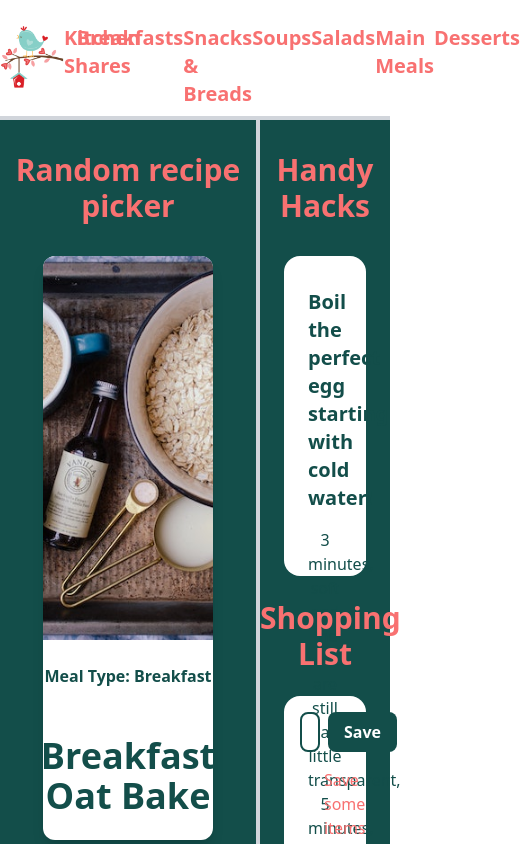
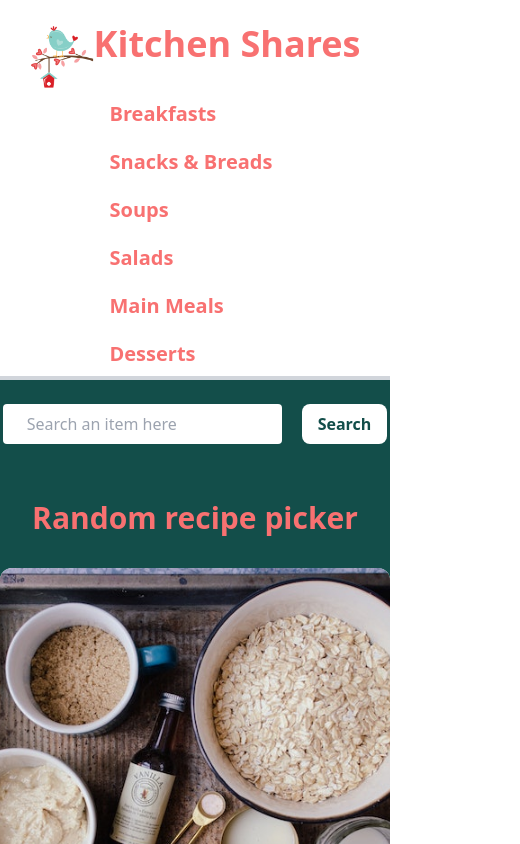
Before and after one commit to BiancaNiemann/Recipe_Site_React, a React (Vite) app: page / in a window 390 px wide. Shown: the top 844 px of the page, 520 px wide, since content can reach past the window. Built offline with nearby package versions, Linux system fonts and the light colour scheme.

Commit message:
searcbar added & media queries set

```diff
--- a/src/App.jsx
+++ b/src/App.jsx
@@ -16,6 +16,7 @@ import MainMeals from "./pages/MainMeals"
 import Dessert from "./pages/Desserts"
 import RecipeDetails from "./pages/RecipeDetail"
 import SnacksAndBreads from "./pages/Snacks&Breads";
+import Search from "./pages/Search";
 
 const router = createBrowserRouter(createRoutesFromElements(
   <Route path="/" element={<Layout />} >
@@ -27,6 +28,7 @@ const router = createBrowserRouter(createRoutesFromElements(
     <Route path="main" element={<MainMeals />} />
     <Route path="dessert" element={<Dessert />} />
     <Route path=":userId" element={<RecipeDetails/>} />
+    <Route path="searchedItem" element={<Search />} />
   </Route>
 
 ))
--- a/src/components/Header.jsx
+++ b/src/components/Header.jsx
@@ -4,16 +4,17 @@ import birdy from "../../public/images/birdy.png"
 
 export default function Header(){
     return (
-        <header className="flex justify-evenly pt-6 pb-2 border-b-4 border-gray-300 font-sans text-xl text-red-400 font-bold">
+        <header className="grid lg:flex justify-evenly pt-6 pb-2 border-b-4 border-gray-300 font-sans text-xl text-red-400 font-bold">
             <Link
                 to="/"
             >
                 <div className="flex">
                     <img src={birdy} alt="birdy logo" className="w-16"/>
-                    <h2>Kitchen Shares</h2>
+                    <h2 className="text-4xl">Kitchen Shares</h2>
                 </div>
 
             </Link>
+            <div className="flex gap-5 lg:gap-10 flex-col lg:flex-row pl-20 pt-3">
             <NavLink
                 to="breakfast"
             >
@@ -44,6 +45,8 @@ export default function Header(){
             >
                 Desserts
             </NavLink>
+            </div>
+
         </header>
     )
 }
--- /dev/null
+++ b/src/components/SearchBar.jsx
@@ -0,0 +1,32 @@
+import React, { useState } from "react"
+import { NavLink } from "react-router-dom"
+
+export default function SearchBar() {
+
+    const [searchItem, setSearchItem] = useState('')
+
+    function handleListChange(e) {
+        setSearchItem(e.target.value)
+    }
+
+    return (
+        <div className="flex items-center gap-5 m-6">
+            <input
+                type="text"
+                id="searchItem"
+                name="searchItem"
+                onChange={handleListChange}
+                value={searchItem}
+                className="bg-white py-2 px-6 rounded"
+                placeholder="Search an item here"
+            />
+            <NavLink
+                to="searchedItem"
+                className="text-teal-900 cursor-pointer px-4 rounded-lg bg-white font-semibold h-10 flex items-center"
+                state={searchItem}
+            >
+                Search
+            </NavLink>
+        </div>
+    )
+}
--- a/src/pages/Home.jsx
+++ b/src/pages/Home.jsx
@@ -3,6 +3,7 @@ import { Link } from "react-router-dom"
 import { meals } from "../data/data"
 import { hacks } from "../data/handyhackdata"
 import { v4 as uuidv4 } from 'uuid'
+import SearchBar from "../components/SearchBar"
 
 export default function Home() {
     const [handyHackDot, setHandyHackDot] = useState(1)
@@ -44,7 +45,7 @@ export default function Home() {
                 <Link
                     to={`../${item.uuid}`}
                     key={item.uuid}
-                    className="flex flex-col items-center bg-white w-4/6 rounded-xl  shadow-lg  hover:shadow-teal-500/50" >
+                    className="flex flex-col items-center bg-white w-7/8 rounded-xl  shadow-lg  hover:shadow-teal-500/50" >
                     <img className="w-full h-96 rounded-t-xl object-cover" src={(item.image)} alt={item.alt} />
                     <div className="text-teal-900">
                         <h4 className="capitalize py-6 font-semibold text-center">meal type: {item.mealType}</h4>
@@ -99,15 +100,16 @@ export default function Home() {
     })
 
     return (
-        <div className=" flex main">
-            <div className="border-r-4 border-gray-300 flex flex-col items-center w-4/6">
+        <div className=" flex flex-col lg:flex-row main">
+            <div className="lg:border-r-4 border-gray-300 flex flex-col items-center lg:w-7/12">
+            <SearchBar />
                 <h3 className="text-center text-3xl py-8 font-bold text-red-400">Random recipe picker</h3>
                 {recipeRender}
             </div>
-            <div className="w-2/6">
+            <div className="lg:w-5/12 content-center flex flex-col items-center">
                 <h4 className="text-center text-3xl pt-8 pb-2 font-bold text-red-400">Handy Hacks</h4>
                 <div
-                    className="bg-white m-6 h-80 rounded-2xl pb-4 flex flex-col justify-between cursor-pointer"
+                    className="bg-white m-6 h-80 rounded-2xl pb-4 flex flex-col justify-between cursor-pointer w-4/5"
                     onClick={nextHack}>
                     {hackRender}
                     <div className="flex gap-x-1 justify-center mt-0">
@@ -129,7 +131,7 @@ export default function Home() {
                     </div>
                 </div>
                 <h4 className="text-center text-3xl pt-4-8 font-bold text-red-400">Shopping List</h4>
-                <div className="m-6 h-96 bg-white rounded-2xl p-4">
+                <div className="m-6 h-fit bg-white rounded-2xl p-4 w-4/5">
                     <div className="flex gap-2 mb-4">
                         <input
                             type="text"
@@ -147,7 +149,7 @@ export default function Home() {
                         </div>
                     </div>
                     {shopListArray.length <= 0
-                        ? <p className="text-red-400 text-center px-6">Save some items here, just click on the item to delete it!</p>
+                        ? <p className="text-red-400 text-center px-6">Save some items here, and then just click on the item to delete it!</p>
                         : shoppingList
                     }
                 </div>
--- a/src/pages/RecipeDetail.jsx
+++ b/src/pages/RecipeDetail.jsx
@@ -32,16 +32,16 @@ export default function RecipeDetails() {
             return (
                 <div className="mealBox flex flex-col items-center text-center text-white w-11/12" key={item.uuid} >
                     <img className="mealImg w-96 h-72 rounded-2xl object-cover mb-6" src={(item.image)} alt={item.alt} />
-                    <div className="mealDetails w-8/12 ">
+                    <div className="mealDetails lg:w-8/12 ">
                         <h4 className="mealType text-sm">Meal Type: {item.mealType}</h4>
                         <h3 className="text-5xl text-red-400 mb-6">{item.name}</h3>
                         <div className="bg-white pb-6 pt-6 rounded-2xl">
                             <h5 className="text-2xl mb-6 text-red-400 font-semibold">Ingredients</h5>
-                            <p className="text-left ml-24 mb-6 text-teal-900">{ingredients}</p>
+                            <p className="text-left ml-5 lg:ml-24 mb-6 text-teal-900">{ingredients}</p>
                             <h5 className="text-2xl mb-6 text-red-400 font-semibold">Instructions</h5>
-                            <p className="text-left ml-16 mr-16 text-teal-900">{instructions}</p>
+                            <p className="text-left ml-5 lg:ml-16 mr-16 text-teal-900">{instructions}</p>
                             <h5 className="text-2xl mb-6 text-red-400 font-semibold">Notes</h5>
-                            <p className="text-left ml-16 mr-16 text-teal-900">{notes}</p>
+                            <p className="text-left ml-5 lg:ml-16 mr-16 text-teal-900">{notes}</p>
                         </div>
                     </div>
                 </div>
--- /dev/null
+++ b/src/pages/Search.jsx
@@ -0,0 +1,46 @@
+import React from "react";
+import { meals } from "../data/data";
+import { Link, useLocation } from "react-router-dom"
+
+export default function Search(){
+const location = useLocation()
+const searchWord = location.state
+
+    const recipeRender = meals.map(item => {
+        const mealDetails = item.mealSearch
+        if (mealDetails.includes(searchWord.toLowerCase())) {
+            return (
+                <div className="bg-white rounded-md h-80 px-4 pt-4" key={item.uuid} >
+                    <Link
+                        to={`../${item.uuid}`}
+                        key={item.uuid}
+                        style={{ textDecoration: 'none' }}
+                    >
+                        <img className="w-60 h-40 rounded-md object-cover" src={(item.image)} alt={item.alt} />
+                        <div>
+                            <h3 className="text-teal-900 font-bold px-4 w-60 pt-8 text-center text-xl">{item.name}</h3>
+                        </div>
+                    </Link>
+                </div>
+            )
+        }
+    })
+
+    return (
+        <div className="main pt-8 px-10">
+            <Link
+                to="../"
+                className="flex pl-8">
+                <h3 className="text-white pl-2 font-semibold">
+                    <i className="fa-solid fa-arrow-left mr-4"
+                        style={{ color: "#ffffff" }}
+                    ></i>
+                    Go back Home </h3>
+            </Link>
+            <h1 className=" text-5xl pt-2 pb-8 font-bold text-red-400 text-center">Searched recipes</h1>
+            <div className="flex justify-center gap-10 flex-wrap">
+                {recipeRender}
+            </div>
+        </div>
+    )
+}
```
Also changed, not shown: src/data/data.jsx (+30 -14 lines), public/images/Trinchado.JPG (added).
